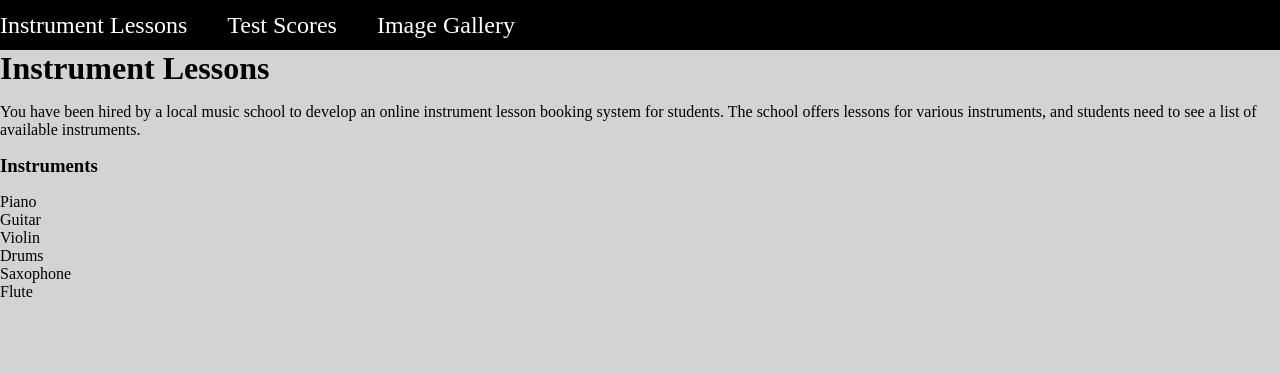
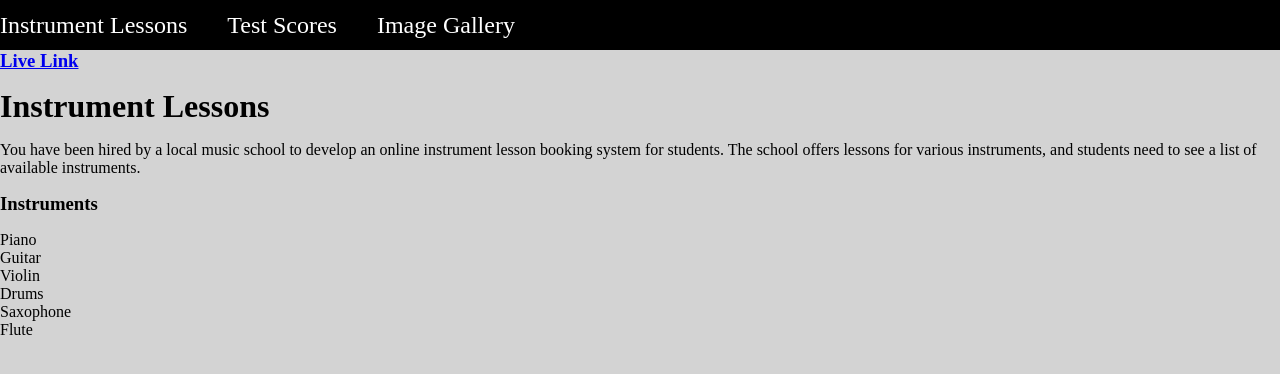
Before and after one commit to JulieSvg/Info-Infrastructure, a plain HTML site: page homework-3/index.html in a window 1280 px wide. Drawn offline with Linux system fonts and the light colour scheme.

Commit message:
added live link

```diff
--- a/homework-3/index.html
+++ b/homework-3/index.html
@@ -20,6 +20,11 @@
         </li>
       </ul>
     </nav>
+    <h3>
+      <a href="https://juliesvg.github.io/Info-Infrastructure/homework-3/"
+        >Live Link
+      </a>
+    </h3>
     <h1>Instrument Lessons</h1>
     <p>
       You have been hired by a local music school to develop an online
```
